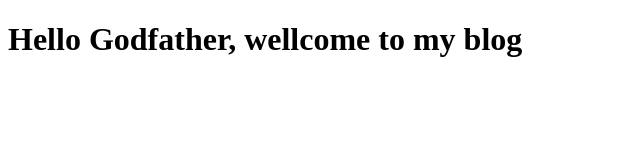
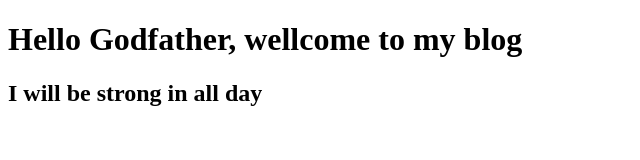
Before and after one commit to godfather1090/godafther-demo, a plain HTML site: page godfather.html in a window 1280 px wide. Shown: the whole page, without its empty margins (0-640 px from the left). Drawn offline with Linux system fonts and the light colour scheme.

Commit message:
Update godfather.html

```diff
--- a/godfather.html
+++ b/godfather.html
@@ -10,6 +10,7 @@
 
 <body>
     <h1>Hello Godfather, wellcome to my blog</h1>
+    <h2>I will be strong in all day</h2>
 </body>
 
 </html>
```
